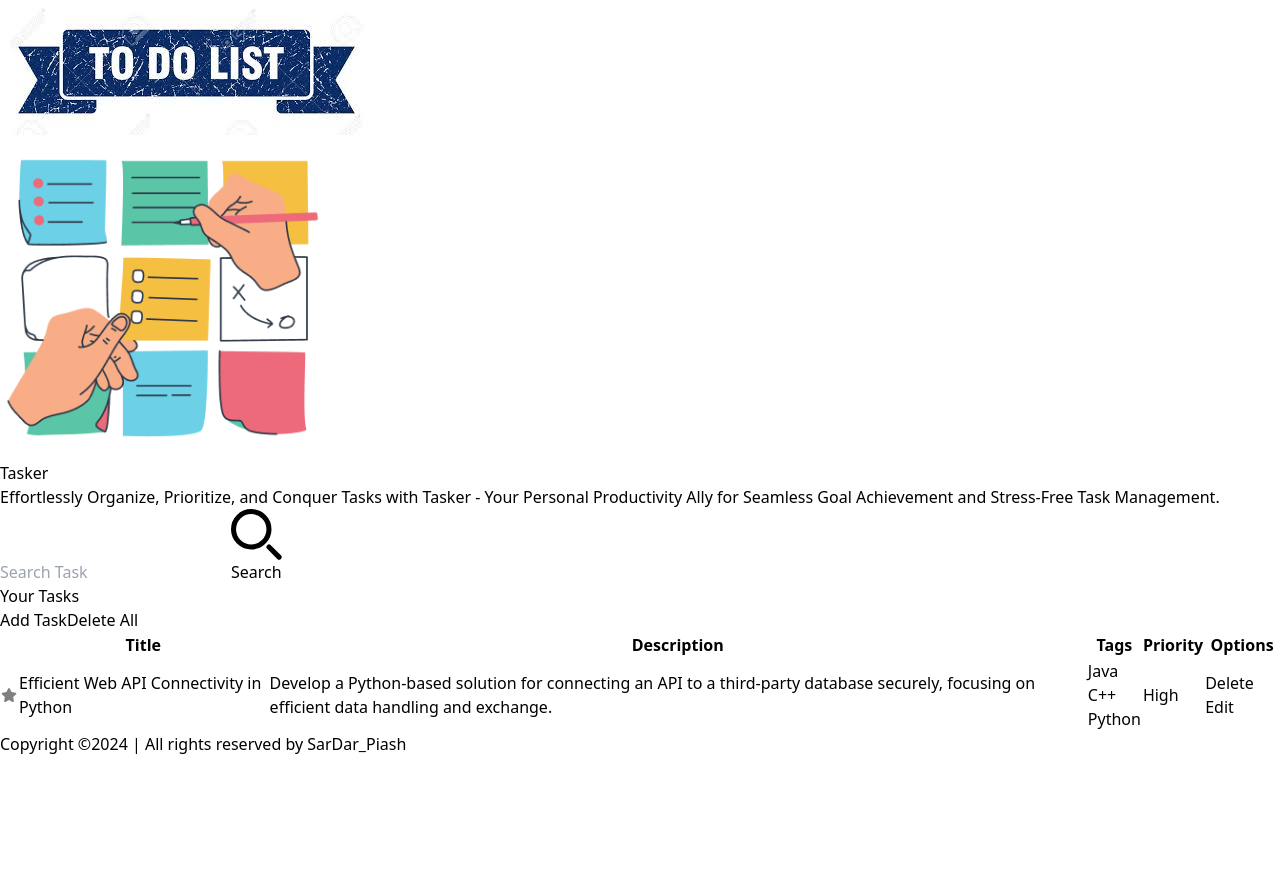
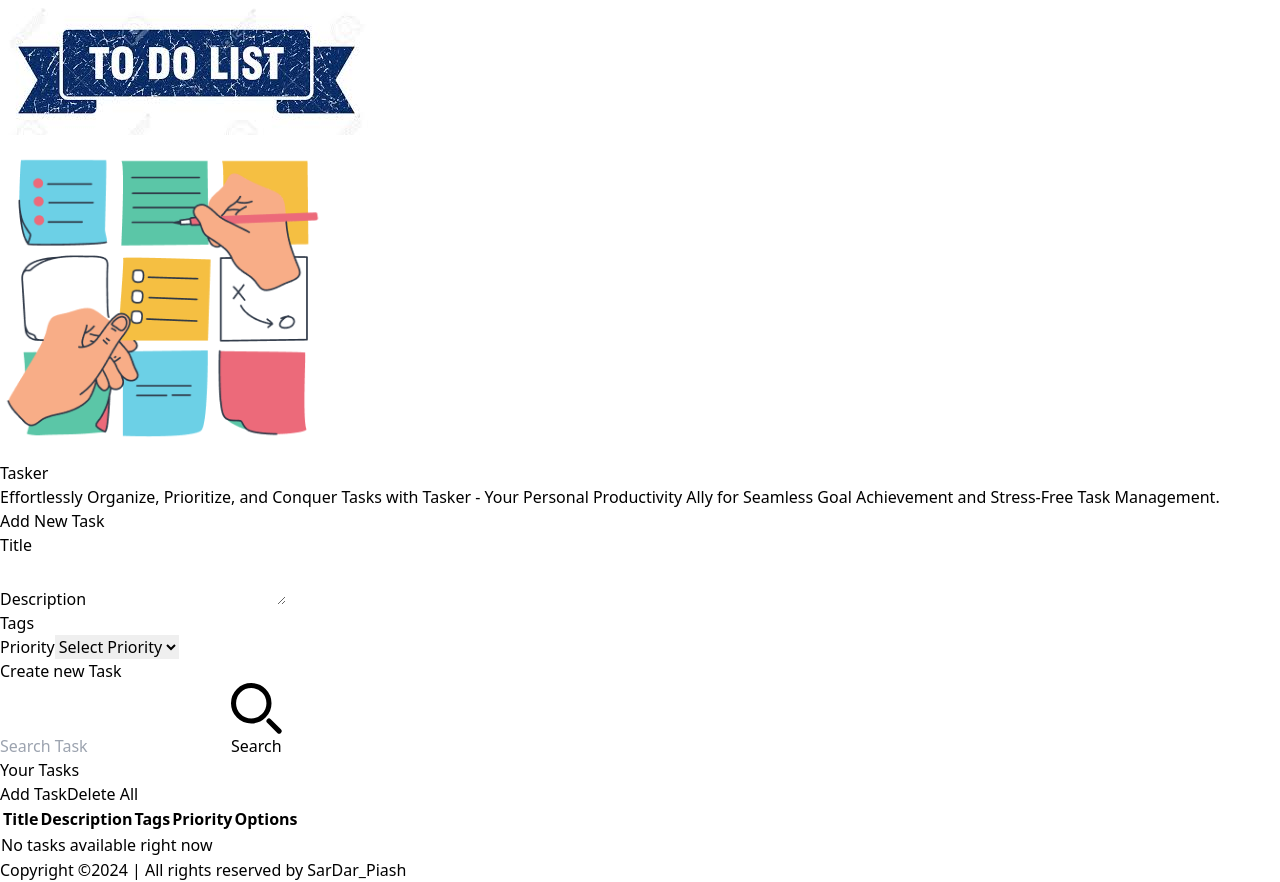
Before and after one commit to SardarPiash/Task_Management, a React (Vite) app: page / in a window 1280 px wide. Both pictures are taken after a click on the button "Add Task". Before the commit the page ends 800 px from the top, so only its background shows below. Built offline with nearby package versions, Linux system fonts and the light colour scheme.

Commit message:
Add task done

```diff
--- /dev/null
+++ b/src/Tasks/addtask.jsx
@@ -0,0 +1,106 @@
+import { useState } from "react";
+export default function Addtask({ saveTask }) {
+  const [task, setTask] = useState({
+    id: "",
+    title: "",
+    description: "",
+    tags: [],
+    priority: "",
+    isFavourite: false,
+  });
+
+  ///test the "editableInfo" field is empty or not.....
+  //const [isAdd,setIsAdd]=(Object.is(editableInfo,null));
+
+  const handleAddTask = (e) => {
+    const name = e.target.name;
+    let value = e.target.value;
+
+    if (name === "tags") {
+      value = value.split(",");
+    }
+    setTask({
+      ...task,
+      [name]: value,
+    });
+  };
+
+  return (
+    <>
+      <div className=" bg-black bg-opacity-70 h-full w-full z-10 absolute top-0 left-0"></div>
+      <htmlForm className="mx-auto my-10 w-full max-w-[740px] rounded-xl border border-[#FEFBFB]/[36%] bg-[#191D26] p-9 max-md:px-4 lg:my-20 lg:p-11 z-10 absolute top-1/4 left-1/3">
+        <h2 className="mb-9 text-center text-2xl font-bold text-white lg:mb-11 lg:text-[28px]">
+          {/* {isAdd ? "Add New Task" :"Edit Task"} */}
+          Add New Task
+
+        </h2>
+
+        <div className="space-y-9 text-white lg:space-y-10">
+          <div className="space-y-2 lg:space-y-3">
+            <label htmlFor="title">Title</label>
+            <input
+              className="block w-full rounded-md bg-[#2D323F] px-3 py-2.5"
+              type="text"
+              name="title"
+              id="title"
+              value={task.title}
+              onChange={handleAddTask}
+              required
+            />
+          </div>
+          <div className="space-y-2 lg:space-y-3">
+            <label htmlFor="description">Description</label>
+            <textarea
+              className="block min-h-[120px] w-full rounded-md bg-[#2D323F] px-3 py-2.5 lg:min-h-[180px]"
+              type="text"
+              name="description"
+              id="description"
+              value={task.description}
+              onChange={handleAddTask}
+              required
+            ></textarea>
+          </div>
+          <div className="grid-cols-2 gap-x-4 max-md:space-y-9 md:grid lg:gap-x-10 xl:gap-x-20">
+            <div className="space-y-2 lg:space-y-3">
+              <label htmlFor="tags">Tags</label>
+              <input
+                className="block w-full rounded-md bg-[#2D323F] px-3 py-2.5"
+                type="text"
+                name="tags"
+                id="tags"
+                value={task.tags}
+                onChange={handleAddTask}
+                required
+              />
+            </div>
+            <div className="space-y-2 lg:space-y-3">
+              <label htmlFor="priority">Priority</label>
+              <select
+                className="block w-full cursor-pointer rounded-md bg-[#2D323F] px-3 py-2.5"
+                name="priority"
+                id="priority"
+                value={task.priority}
+                onChange={handleAddTask}
+                required
+              >
+                <option value="">Select Priority</option>
+                <option value="low">Low</option>
+                <option value="medium">Medium</option>
+                <option value="high">High</option>
+              </select>
+            </div>
+          </div>
+        </div>
+        <div className="mt-16 flex justify-center lg:mt-20">
+          <button
+            type="submit"
+            className="rounded bg-blue-600 px-4 py-2 text-white transition-all hover:opacity-80"
+            onClick={() => saveTask(task)}
+          >
+            Create new Task
+          </button>
+        </div>
+      </htmlForm>
+    </>
+  );
+}
--- a/src/Tasks/taskaction.jsx
+++ b/src/Tasks/taskaction.jsx
@@ -1,14 +1,18 @@
-
-
-export default function TaskAction(){
-
-    return(
-        <div className="mb-14 items-center justify-between sm:flex">
-					<h2 className="text-2xl font-semibold max-sm:mb-4">Your Tasks</h2>
-					<div className="flex items-center space-x-5">
-						<button className="rounded-md bg-blue-500 px-3.5 py-2.5 text-sm font-semibold">Add Task</button>
-						<button className="rounded-md bg-red-500 px-3.5 py-2.5 text-sm font-semibold">Delete All</button>
-					</div>
-				</div>
-    )
+export default function TaskAction({ addTask }) {
+  return (
+    <div className="mb-14 items-center justify-between sm:flex">
+      <h2 className="text-2xl font-semibold max-sm:mb-4">Your Tasks</h2>
+      <div className="flex items-center space-x-5">
+        <button
+          className="rounded-md bg-blue-500 px-3.5 py-2.5 text-sm font-semibold"
+          onClick={addTask}
+        >
+          Add Task
+        </button>
+        <button className="rounded-md bg-red-500 px-3.5 py-2.5 text-sm font-semibold">
+          Delete All
+        </button>
+      </div>
+    </div>
+  );
 }
--- a/src/Tasks/taskboard.jsx
+++ b/src/Tasks/taskboard.jsx
@@ -1,21 +1,52 @@
-import Search from "./search"
-import TaskAction from "./taskaction"
-import Tasklist from "./tasklist"
-import { useState } from "react"
+import Search from "./search";
+import TaskAction from "./taskaction";
+import Tasklist from "./tasklist";
+import { useState } from "react";
+import Addtask from "./addtask";
 
-const objectTaskList={
-	"id":crypto.randomUUID(),
-	"title":"Efficient Web API Connectivity in Python",
-	"description":"Develop a Python-based solution for connecting an API to a third-party database securely, focusing on efficient data handling and exchange.",
-	"tags":["Java","C++","Python"],
-	"priority":"High",
-	"isFavourite":false
+
+////////////////////dammy data for the 1st time testing...........................
+// const objectTaskList={
+// 	"id":crypto.randomUUID(),
+// 	"title":"Efficient Web API Connectivity in Python",
+// 	"description":"Develop a Python-based solution for connecting an API to a third-party database securely, focusing on efficient data handling and exchange.",
+// 	"tags":["Java","C++","Python"],
+// 	"priority":"High",
+// 	"isFavourite":false
+// }
+export default function TaskBoard() {
+	/////////////integrated dammy data for the 1st time.....................
+  // const [tasks,setTask]=useState([objectTaskList]);
+  const [tasks, setTask] = useState([]);
+  const [showAddTaskMoral, setShowAddTaskMoral] = useState(false);
+  const [editableInfo,setEditableInfo]=useState("");
+
+  //////////////Open add task moral......................
+  function handleOpenForm() {
+    console.log("Add task clicked");
+    setShowAddTaskMoral(true);
   }
-export default function TaskBoard(){
-const [tasks,setTask]=useState([objectTaskList]);
-    return(
+  //////////////Edit add task moral......................
+//   function handleEditForm(task) {
+// 	function newww(){
+// 		console.log(editableInfo);
+// 	}
+// 	setEditableInfo(task);
+// 	newww();
+//     console.log("Edit task clicked",task);
+//     setShowAddTaskMoral(true);
+//   }
+
+  /////////////////add task added to the state to show in the list ............
+  function submitTask(task) {
+    setTask([...tasks, task]);
+    console.log(task);
+    setShowAddTaskMoral(false);
+  }
+
+  return (
     <section className="mb-20" id="tasks">
-
+      {showAddTaskMoral && <Addtask saveTask={submitTask} />}
       <div className="container">
         <div className="p-2 flex justify-end">
           <form>
@@ -25,12 +56,12 @@ const [tasks,setTask]=useState([objectTaskList]);
           </form>
         </div>
         <div className="rounded-xl border border-[rgba(206,206,206,0.12)] bg-[#1D212B] px-6 py-8 md:px-9 md:py-16">
-				<TaskAction />
-				<div className="overflow-auto">
-					<Tasklist tasks={tasks}/>
+          <TaskAction addTask={handleOpenForm} />
+          <div className="overflow-auto h-full w-full">
+            <Tasklist tasks={tasks} />
           </div>
         </div>
       </div>
     </section>
-    )
+  );
 }
--- a/src/Tasks/tasklist.jsx
+++ b/src/Tasks/tasklist.jsx
@@ -28,8 +28,10 @@ export default function Tasklist({ tasks }) {
           </th>
         </tr>
       </thead>
+
       <tbody>
-        {tasks.map((task) => (
+        {tasks.length > 0 ? (
+          tasks.map((task) => (
             <tr
               key={task.id}
               className="border-b border-[#2E3443] [&>td]:align-baseline [&>td]:px-4 [&>td]:py-2"
@@ -60,11 +62,18 @@ export default function Tasklist({ tasks }) {
               <td>
                 <div className="flex items-center justify-center space-x-3">
                   <button className="text-red-500">Delete</button>
-                <button className="text-blue-500">Edit</button>
+                  <button className="text-blue-500" >Edit</button>
                 </div>
               </td>
             </tr>
-        ))}
+          ))
+        ) : (
+          <tr>
+            <td colSpan="6" className="text-center">
+              No tasks available right now
+            </td>
+          </tr>
+        )}
       </tbody>
     </table>
   );
```
Also changed, not shown: src/Tasks/search.jsx (+33 -19 lines). Lines whose indentation alone changed are shown as unchanged.
